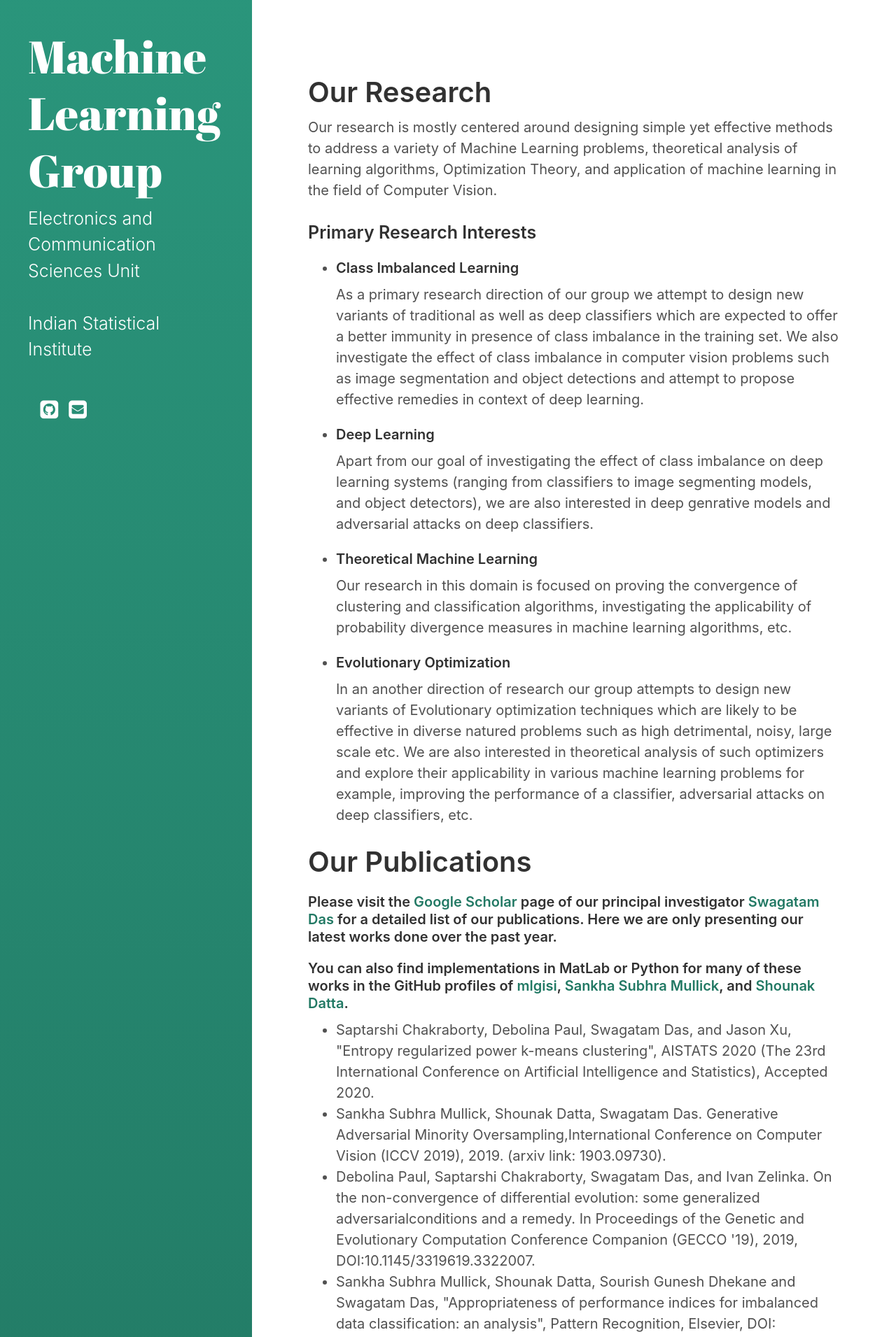
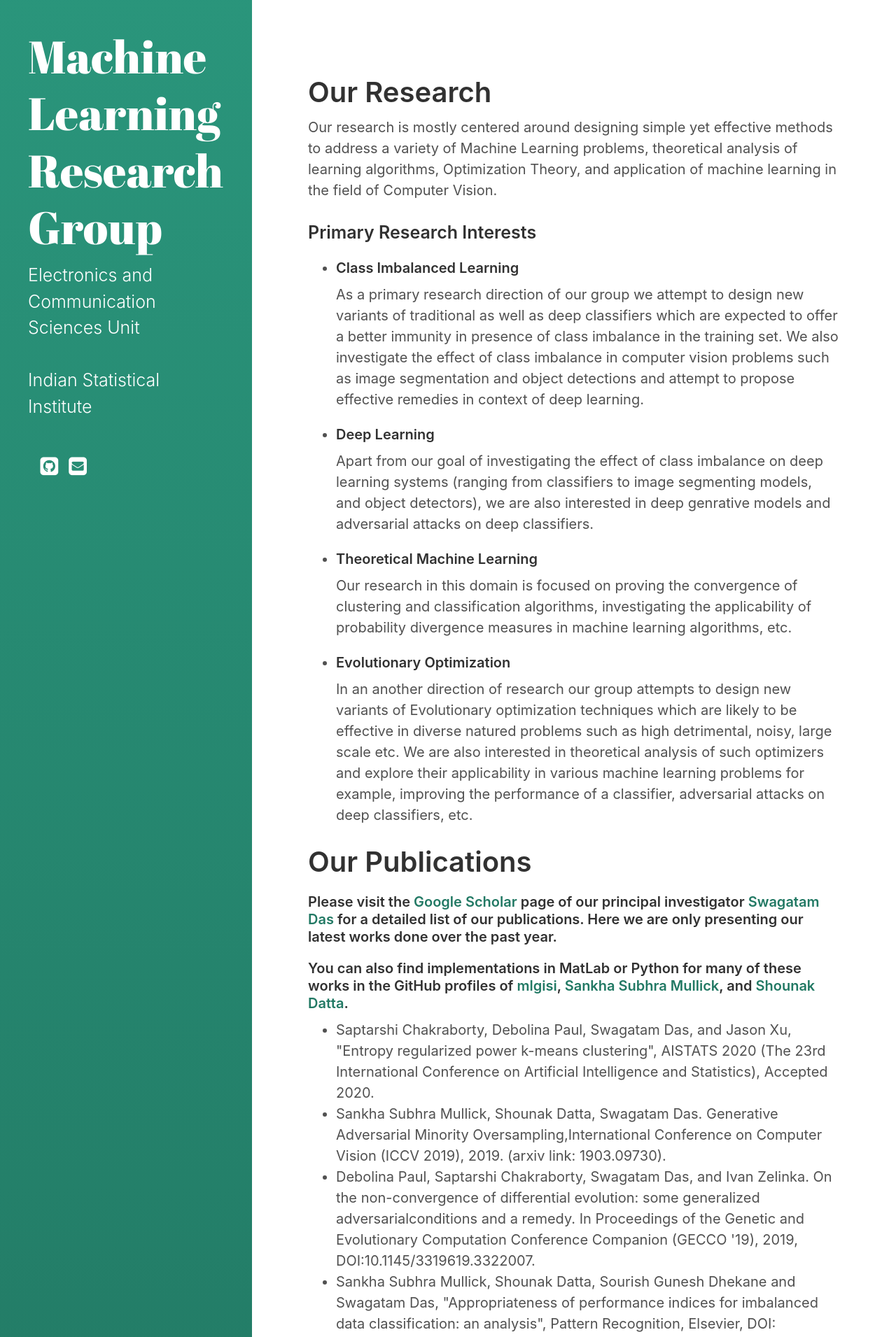
Before and after one commit to mlrgisi/mlrgisi.github.io, a Jekyll site: the page built from index.html, in a window 1280 px wide. Shown: the top 1911 px of the page at 70% size. Built offline with Jekyll 4.4.1, drawn with Linux system fonts in a browser that asks for light colours; the list of posts is cut into pages by our own code; a style sheet for code colours, icons or effects is not loaded.

Commit message:
Update _config.yml

```diff
--- a/_config.yml
+++ b/_config.yml
@@ -3,10 +3,10 @@ markdown:         kramdown
 highlighter:      rouge
 
 # Setup
-title:            Machine Learning Group
+title:            Machine Learning Research Group
 #tagline:         ''
 description:      'Electronics and Communication Sciences Unit <br> <br> Indian Statistical Institute'
-url:              https://mlgisi.github.io
+url:              https://mlrgisi.github.io
 baseurl:          ''
                   # the optional subpath of your site, e.g. "/blog"
                   # NB: This applies to all pages in your Jekyll site.
```
